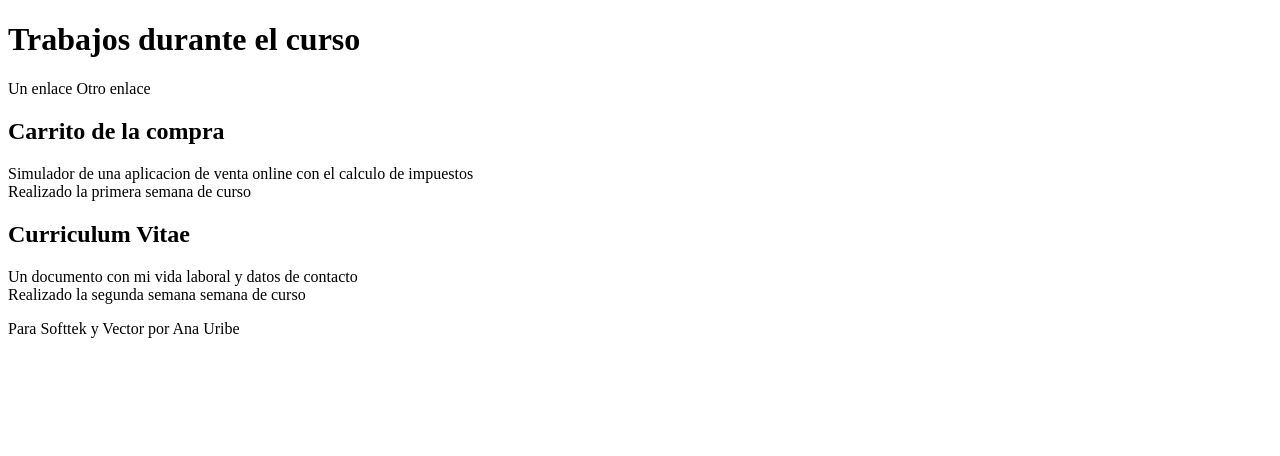
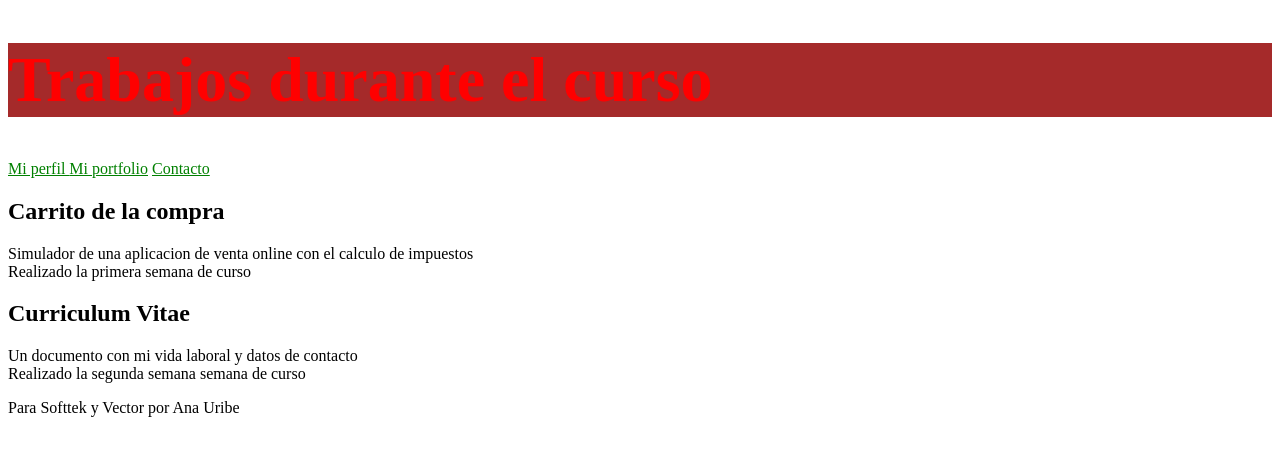
Before and after one commit to vs-web-dev-2/ana, a plain HTML site: page www/trabajos.html in a window 1280 px wide. Drawn offline with Linux system fonts and the light colour scheme.

Commit message:
intro css

```diff
--- a/www/trabajos.html
+++ b/www/trabajos.html
@@ -1,18 +1,22 @@
 <!DOCTYPE html>
 <html lang="es">
+
 <head>
+    <meta charset="UTF-8">
     <title>Trabajos realizados</title>
-        <meta charset="UTF-8">
+    <meta name="viewport" content="width=device-width">
     <meta name="description" content="Listado de practicas">
-        <meta name="keywords" content ="curso, softtek,vectoe, frontend, practicas,ejercicios">
+    <meta name="keywords" content="curso, softtek,vectoe, frontend, practicas,ejercicios">
+    <link rel="stylesheet" href="./styles/styles.css">
 </head>
 
 <body>
     <header>
-            <h1>Trabajos durante el curso</h1>
+        <h1 style="color: red; font-size: 4em;"> Trabajos durante el curso</h1>
         <nav>
-                <a>Un enlace</a>
-                <a>Otro enlace</a>
+            <a href="./"> Mi perfil </a>
+            <a href="./trabajos.html">Mi portfolio</a>
+            <a href="./contacto.html">Contacto</a>
         </nav>
     </header>
     <main>
@@ -41,4 +45,5 @@
     </footer>
 
 </body>
+
 </html>
```
Lines whose indentation alone changed are shown as unchanged.
